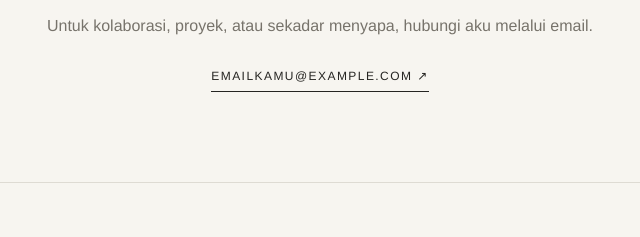
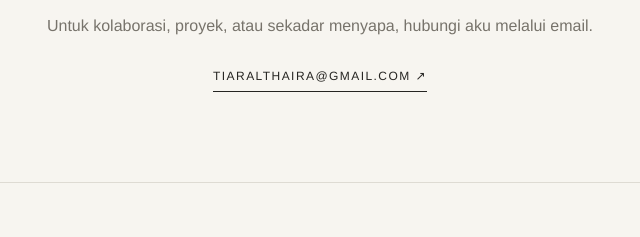
Before and after one commit to tiaraltha/tiraamisu-s, a plain HTML site: page index.html in a window 1280 px wide. Shown: the part 2203-2440 px from the top of the page, 320-960 px from the left. Drawn offline with Linux system fonts and the light colour scheme.

Commit message:
Update index.html

```diff
--- a/index.html
+++ b/index.html
@@ -134,7 +134,7 @@
         <h2>Have a story<br>to tell?</h2>
         <p>Untuk kolaborasi, proyek, atau sekadar menyapa, hubungi aku melalui email.</p>
         <!-- Ganti alamat email di href dan tulisan email -->
-        <a class="text-link" href="mailto:emailkamu@example.com">emailkamu@example.com ↗</a>
+        <a class="text-link" href="mailto:tiaralthaira@gmail.com">tiaralthaira@gmail.com ↗</a>
       </section>
     </main>
 
```
